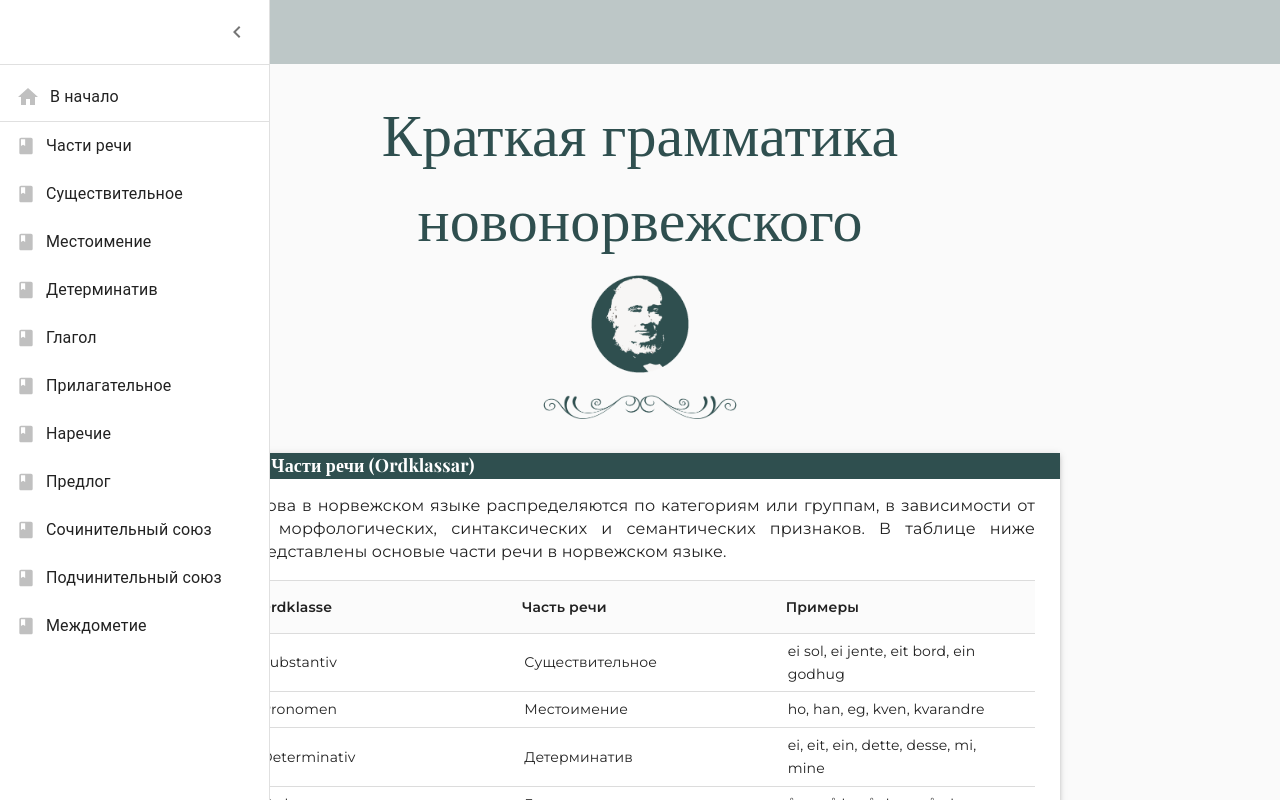
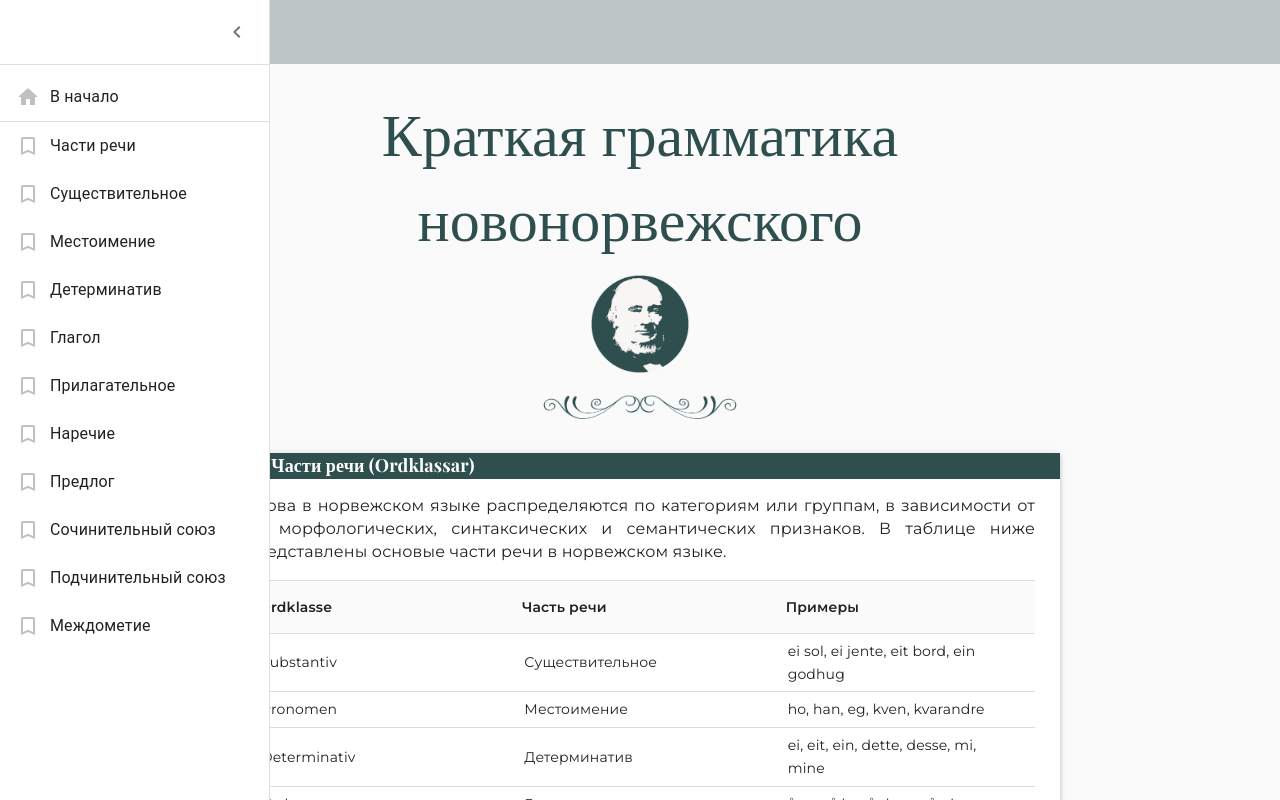
Before and after one commit to goudbes/nynorskpaarussisk, a React (Create React App) app: page / in a window 1280 px wide. Both pictures are taken after a click on the button "open drawer". Shown: the top 800 px of the page. Built offline with nearby package versions, Linux system fonts and the light colour scheme; a web font is replaced by a local one.

Commit message:
new menu icon

```diff
--- a/src/interface/Menu.js
+++ b/src/interface/Menu.js
@@ -15,8 +15,8 @@ import ChevronRightIcon from '@material-ui/icons/ChevronRight';
 import ListItem from '@material-ui/core/ListItem';
 import ListItemText from '@material-ui/core/ListItemText';
 import { HashLink } from 'react-router-hash-link';
-import BookIcon from '@material-ui/icons/Book';
 import HomeIcon from '@material-ui/icons/Home';
+import BookmarkBorderIcon from '@material-ui/icons/BookmarkBorder';
 import ClickAwayListener from '@material-ui/core/ClickAwayListener';
 import {
     BrowserRouter as Router,
@@ -179,7 +179,7 @@ export default function PersistentDrawerLeft() {
                             {Object.entries(ordklassar).map(([key, value]) => (
                                 <HashLink className="hash-link" key={'k' + key} smooth to={`#${key}`}>
                                     <ListItem className={classes.menuItem} button key={'k' + key}>
-                                        <BookIcon fontSize="small" style={{ marginRight: "10px", color: '#c0c0c0' }} />
+                                        <BookmarkBorderIcon fontSize="default" style={{ marginRight: "10px", color: '#c0c0c0' }} />
                                         <ListItemText primary={value} />
                                     </ListItem>
                                 </HashLink>
```
